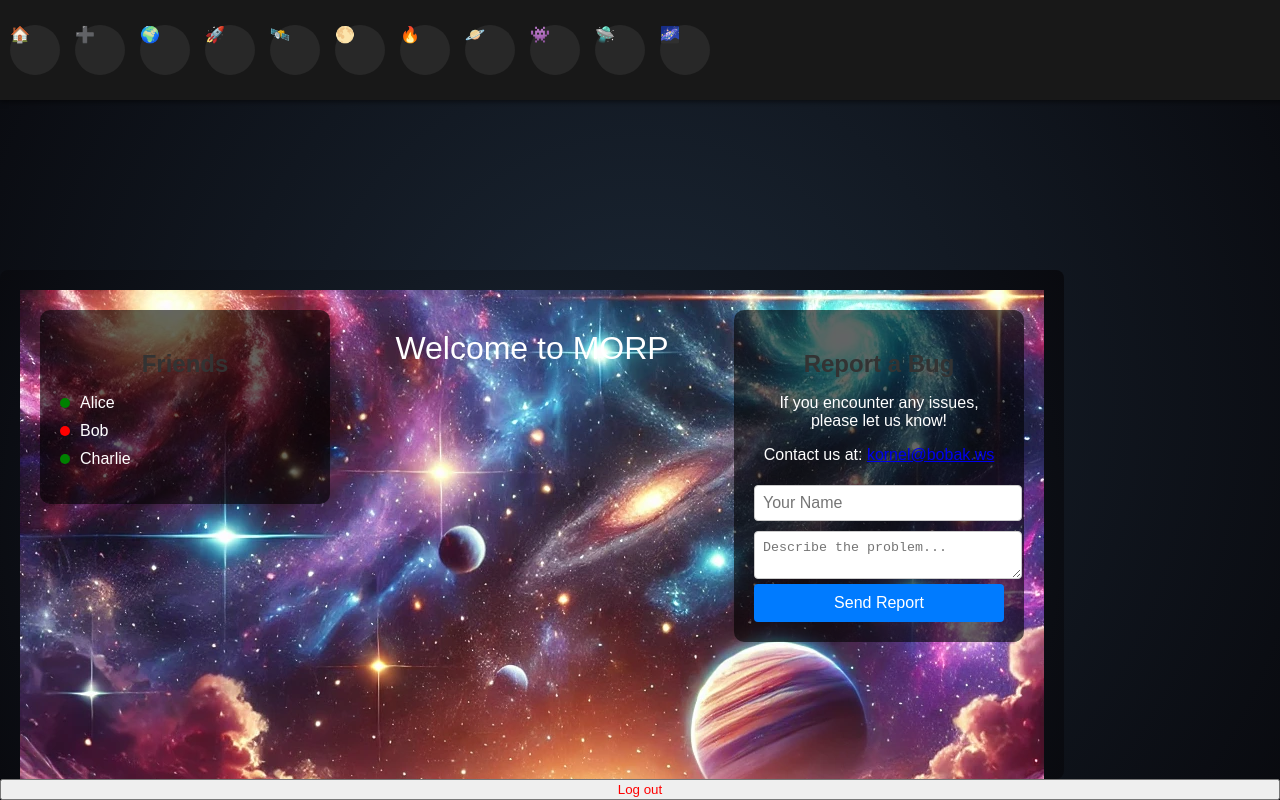
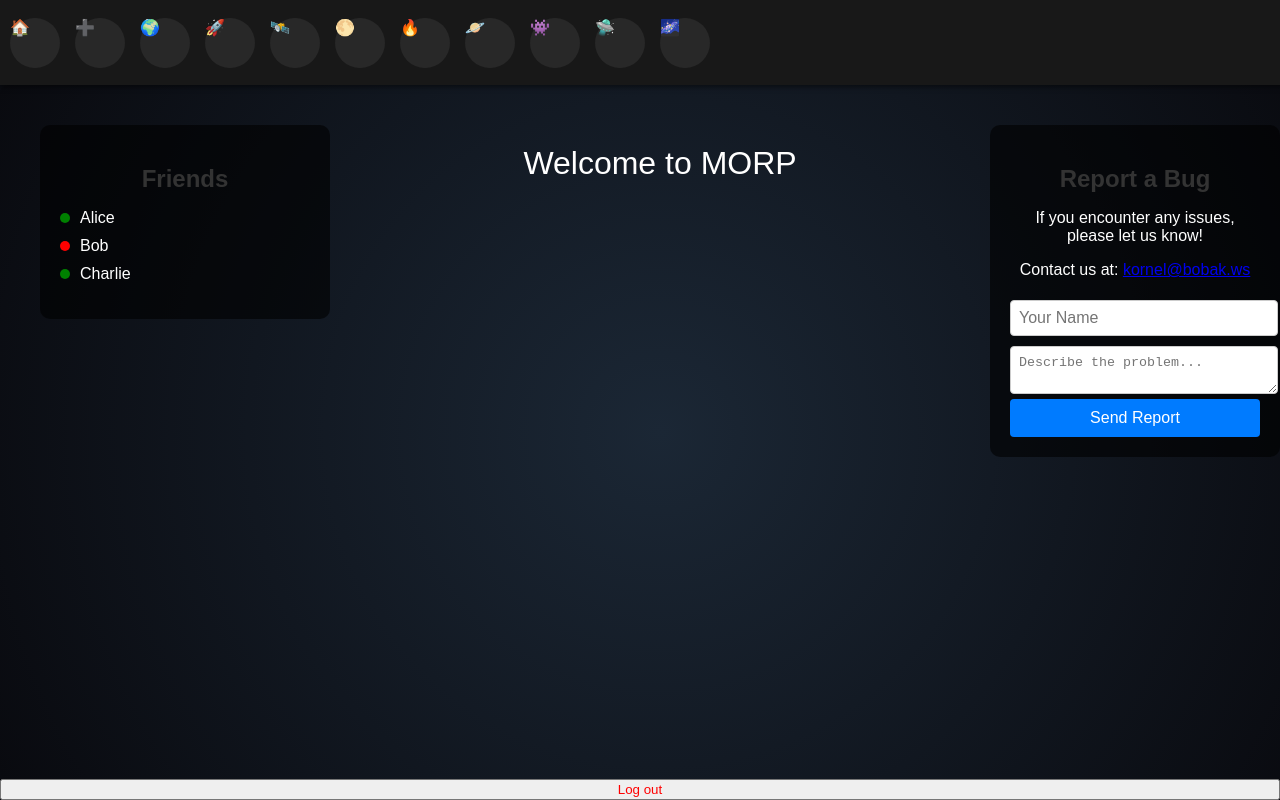
Before and after one commit to dianne-x/morpwebsite-master, a React (Create React App) app: page /app in a window 1280 px wide. Built offline with nearby package versions, Linux system fonts and the light colour scheme; sample sign-in values are in the browser's storage.

Commit message:
Refactor server list styling and add channel list and chat window components

```diff
--- a/src/components/ChannelList.js
+++ b/src/components/App/ChannelList.js
@@ -1,5 +1,5 @@
 import React from 'react';
-import '../style/ChannelList.scss';
+import '../../style/ChannelList.scss';
 
 const ChannelList = ({ serverId }) => {
   const channels = serverId === 3 ? ['#earth-general', '#earth-announcements'] :
--- a/src/components/ChatWindow.js
+++ b/src/components/App/ChatWindow.js
@@ -1,5 +1,5 @@
 import React from 'react';
-import '../style/ChatWindow.scss';
+import '../../style/ChatWindow.scss';
 
 const ChatWindow = ({ serverId }) => {
   // Example chat messages for different servers
--- a/src/components/HomePage.js
+++ b/src/components/App/HomePage.js
@@ -1,6 +1,6 @@
 import React, { useState } from 'react';
-import '../style/HomePage.scss';
-import logo from '../img/logodark.jpg'; // Replace with your logo path
+import '../../style/HomePage.scss';
+import logo from '../../img/logodark.jpg'; // Replace with your logo path
 
 const HomePage = () => {
     const [selectedFriend, setSelectedFriend] = useState(null);
--- a/src/components/TopBar.js
+++ b/src/components/App/TopBar.js
@@ -1,6 +1,6 @@
 import React, { useEffect, useRef, useState } from 'react';
 import PropTypes from 'prop-types';
-import '../style/TopBar.scss';
+import '../../style/TopBar.scss';
 import ServerList from './ServerList';
 import ServerCreationForm from './createServerForm'; // Import the form modal component
 
--- a/src/components/createServerForm.js
+++ b/src/components/App/createServerForm.js
@@ -1,6 +1,6 @@
 import React, { useState } from 'react';
 import PropTypes from 'prop-types';
-import '../style/createServerForm.scss'; // Import the SCSS file
+import '../../style/createServerForm.scss'; // Import the SCSS file
 
 const ServerCreationForm = ({ onClose }) => {
   const [serverName, setServerName] = useState('');
--- a/src/style/AppLayout.scss
+++ b/src/style/AppLayout.scss
@@ -29,11 +29,13 @@ body {
 
     .main-content {
         display: flex;
-        flex: 1;
         padding: 20px;
         background: radial-gradient(circle, #1b2735, #090a0f);
         z-index: 1; /* Keeps content above background */
         overflow-y: auto; /* Allows vertical scrolling for channels and chat */
+        height: 100%;
+        width: 100%;
+        margin-top: 0 !important;
       }
   }
 
--- a/src/style/HomePage.scss
+++ b/src/style/HomePage.scss
@@ -3,9 +3,9 @@
   align-items: flex-start; /* Align items to the top */
   height: 80vh;
   width: 100%;
-    background-image: url('../img/galaxy.jpg');
-    background-size: cover;
-    background-position: center;
+  //background-image: url('../img/galaxy.jpg');
+  //background-size: cover;
+  //background-position: center;
   color: #fff;
   text-align: center;
   padding: 20px;
```
Also changed, not shown: src/pages/App/AppLayout.js (+5 -5 lines), src/components/App/ServerList.js (renamed from src/components/ServerList.js). Lines whose indentation alone changed are shown as unchanged.
